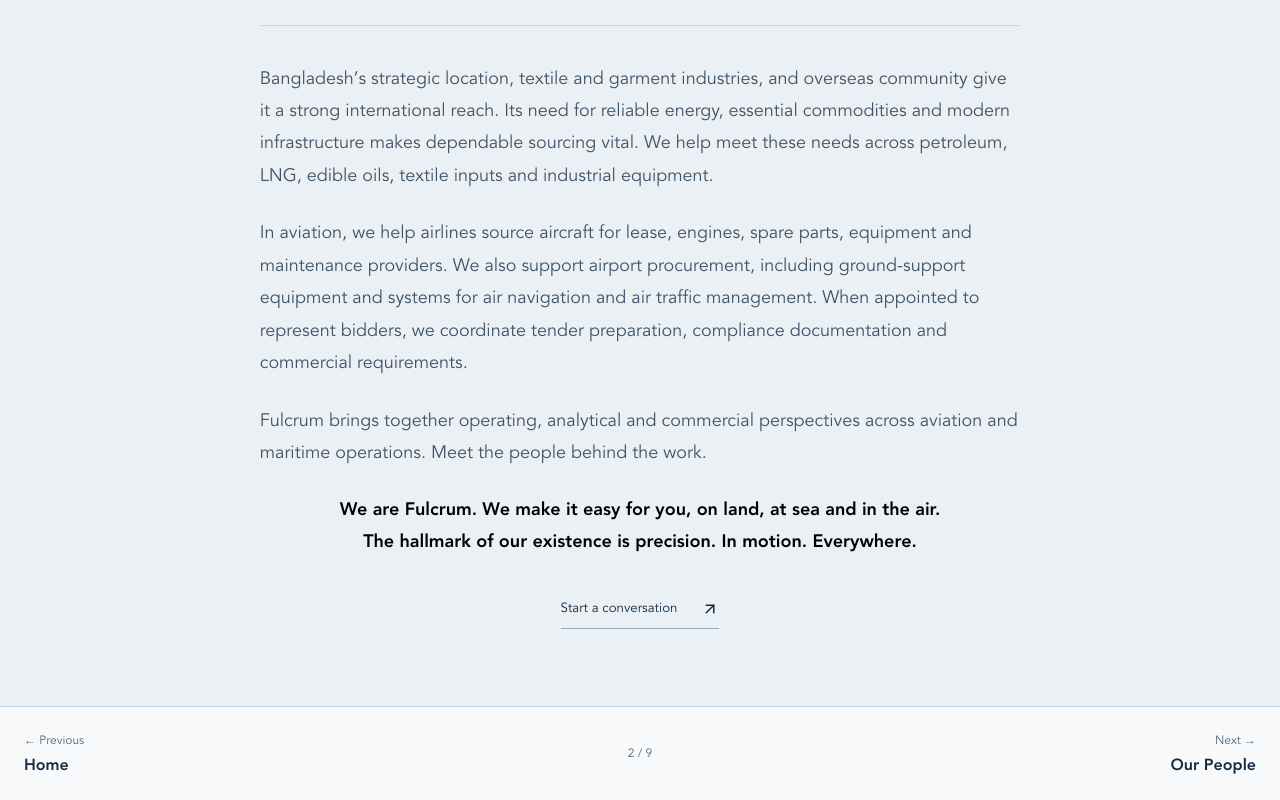
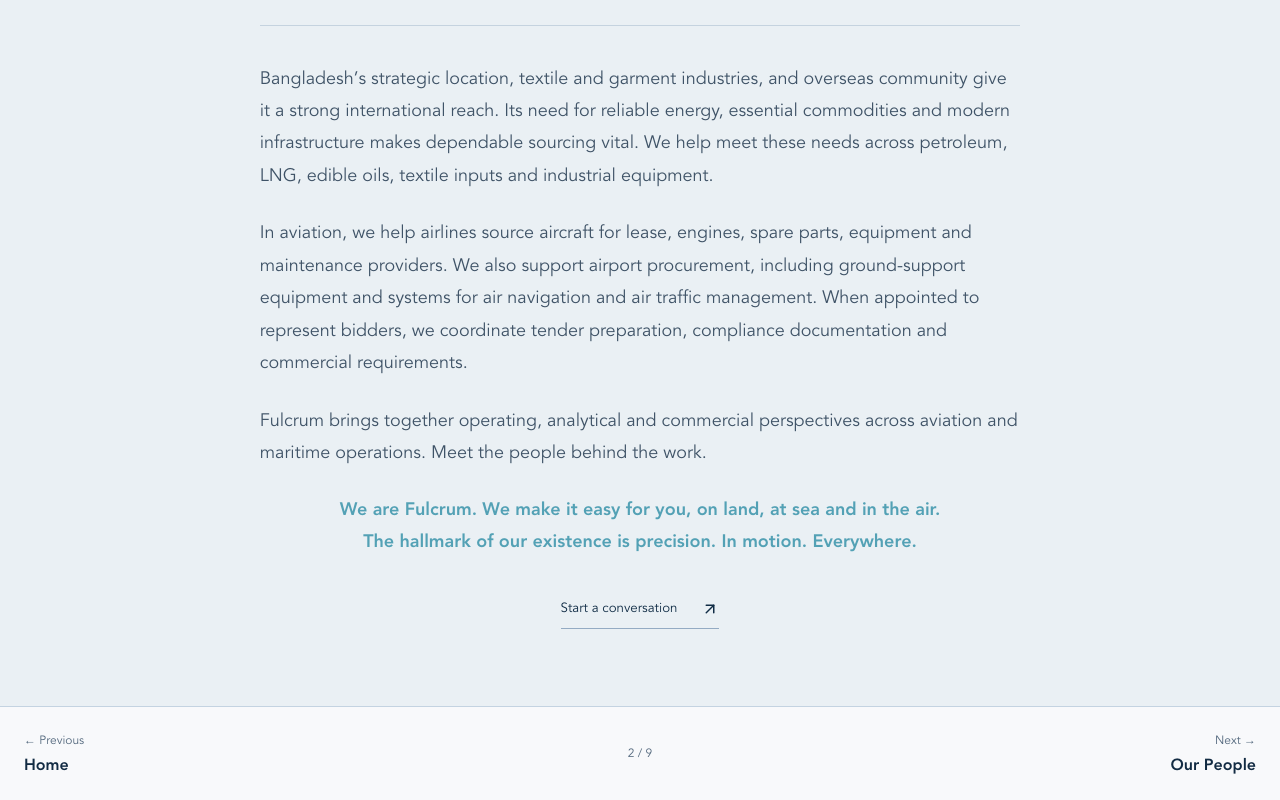
Before and after one commit to ayazkhan27/fulcrum-site, a Next.js app: page /mission in a window 1280 px wide. Shown: the part 809-1609 px from the top of the page. Built offline with nearby package versions, Linux system fonts and the light colour scheme.

Commit message:
Match mission closing statement to masthead blue

```diff
--- a/app/mission/mission.css
+++ b/app/mission/mission.css
@@ -35,7 +35,7 @@ body:has(.mission-statement) > .site-header:not(.home-header) {
   margin: 0 0 1.4em;
 }
 .mission-statement-copy p:last-child {
-  color: #000000;
+  color: #53a1b5;
   font-weight: 800;
   text-align: center;
 }
```
